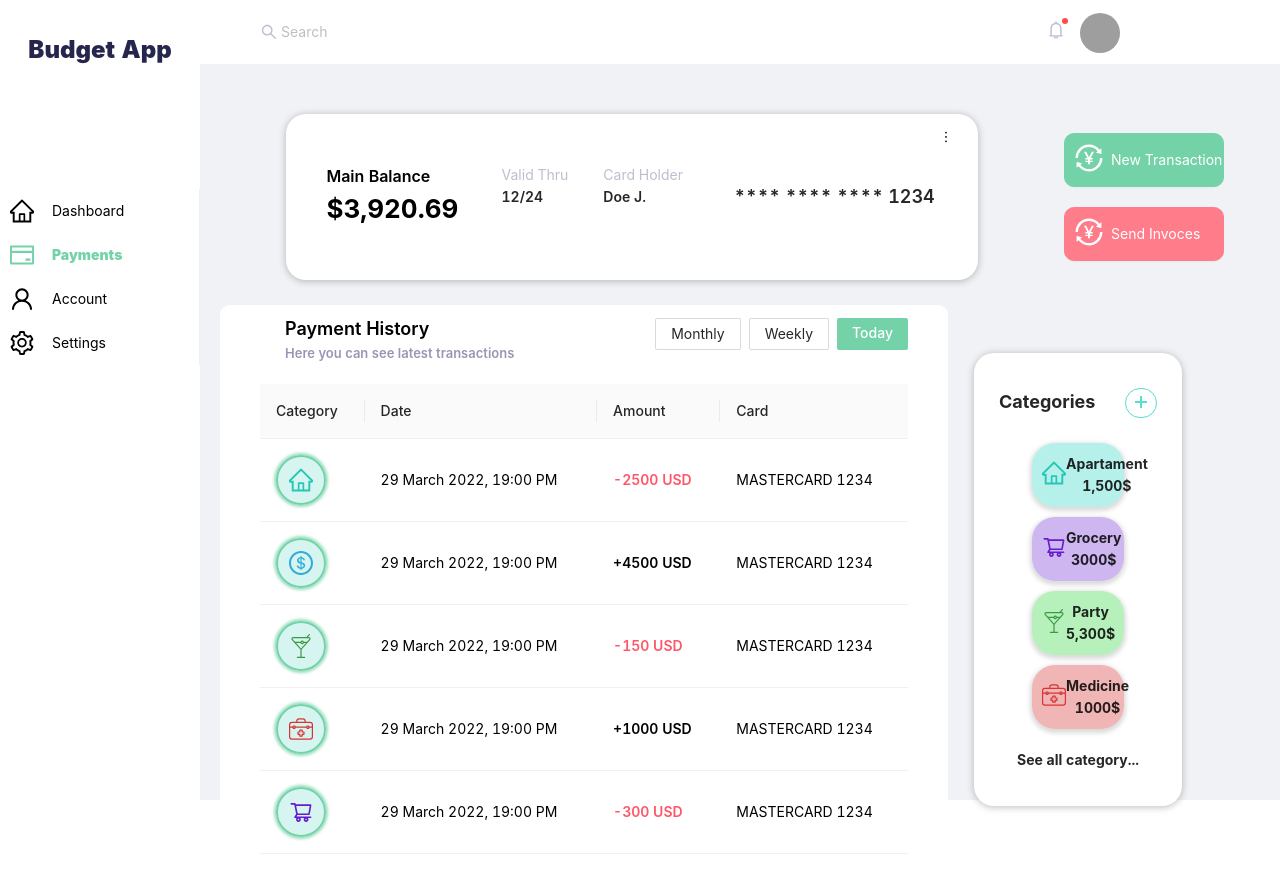
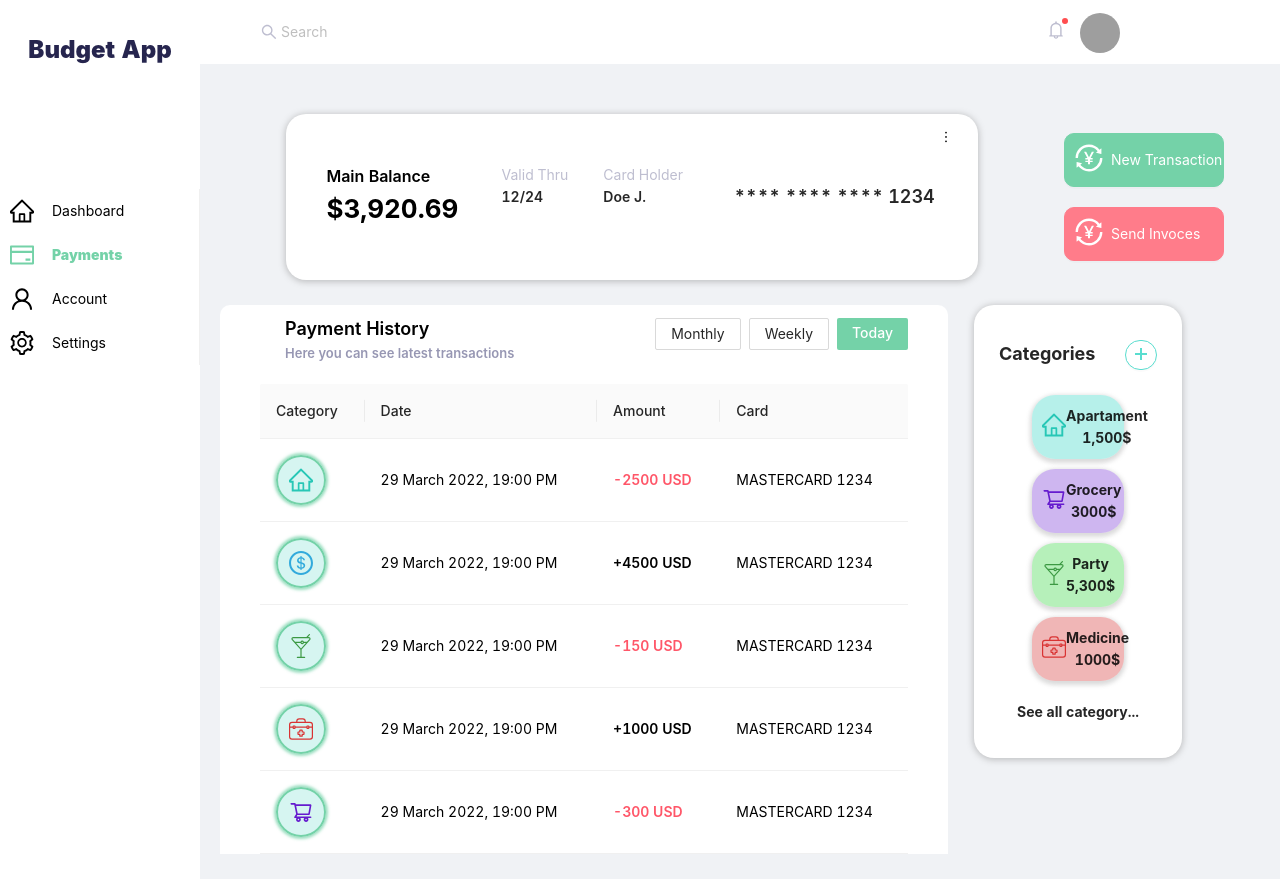
Before and after one commit to Aramex86/Budget-Appp, a Next.js app: page /payments/payments in a window 1280 px wide. Built offline with nearby package versions, Linux system fonts and the light colour scheme; grey boxes are pictures that could not be loaded.

Commit message:
style changes

```diff
--- a/components/Layout/Layout.styled.ts
+++ b/components/Layout/Layout.styled.ts
@@ -6,7 +6,6 @@ export interface LayoutType {
 }
 
 const StyledLayout = styled(Layout)(({ style }: { style: LayoutType }) => ({
-  height: "100vh",
   ...style,
 }));
 
--- a/components/Payments/Categories/Categories.tsx
+++ b/components/Payments/Categories/Categories.tsx
@@ -10,7 +10,12 @@ import { PartyIcon, MedicineIcon } from "../../Icons";
 
 export function Categories() {
   return (
-    <Box display="flex" alignItems="center" justifyContent="center" width="25%">
+    <Box
+      display="flex"
+      alignItems="baseline"
+      justifyContent="center"
+      width="25%"
+    >
       <Box
         background={Colors.White}
         padding="35px 25px"
--- a/pages/_app.tsx
+++ b/pages/_app.tsx
@@ -19,7 +19,7 @@ function MyApp({ Component, pageProps }: AppProps) {
   return (
     // <ThemeProvider theme={theme}>
     <Layout>
-      <Sider background={Colors.White} height="100vh">
+      <Sider background={Colors.White}>
         <Box
           paddingTop={31}
           textAlign="center"
```
